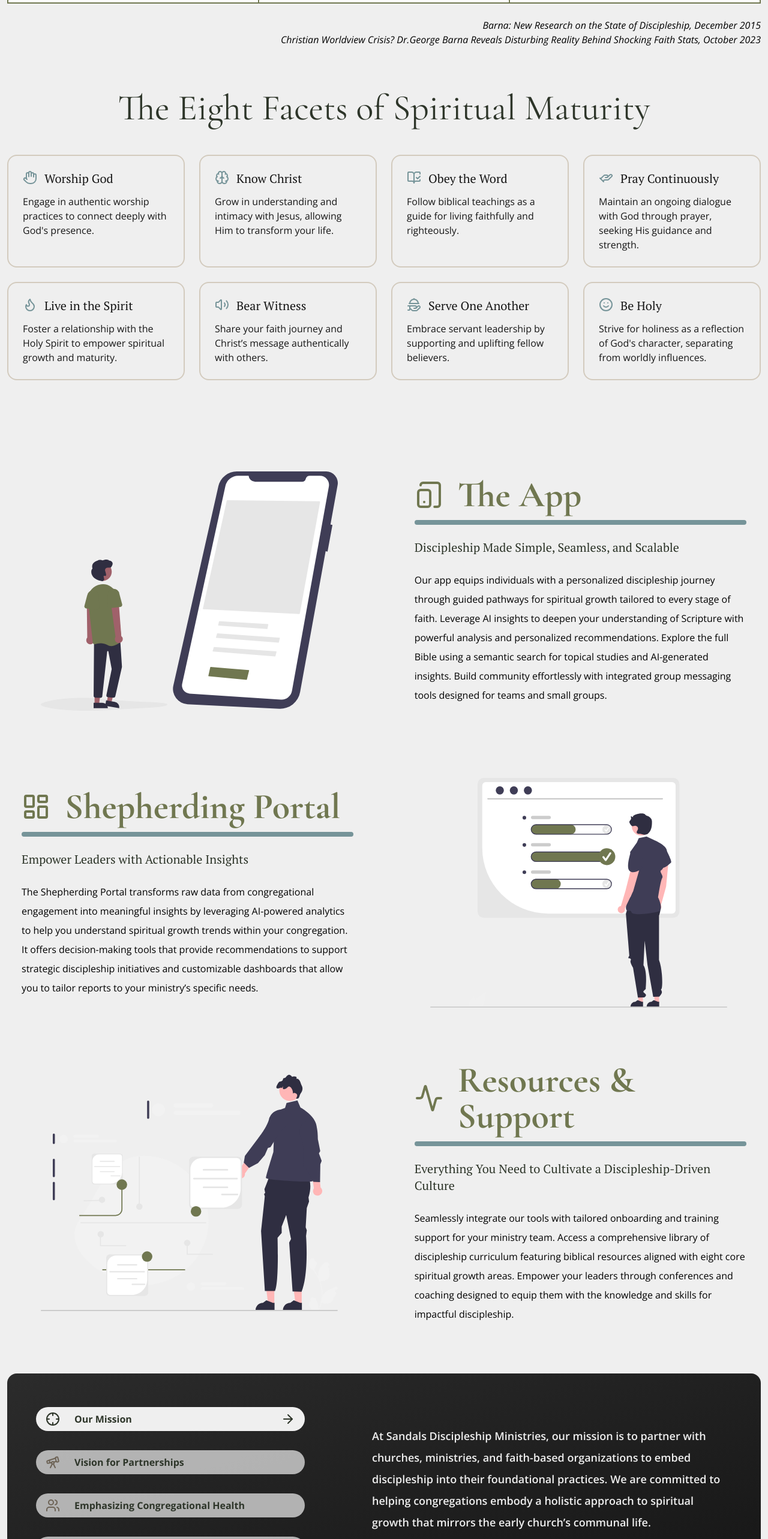
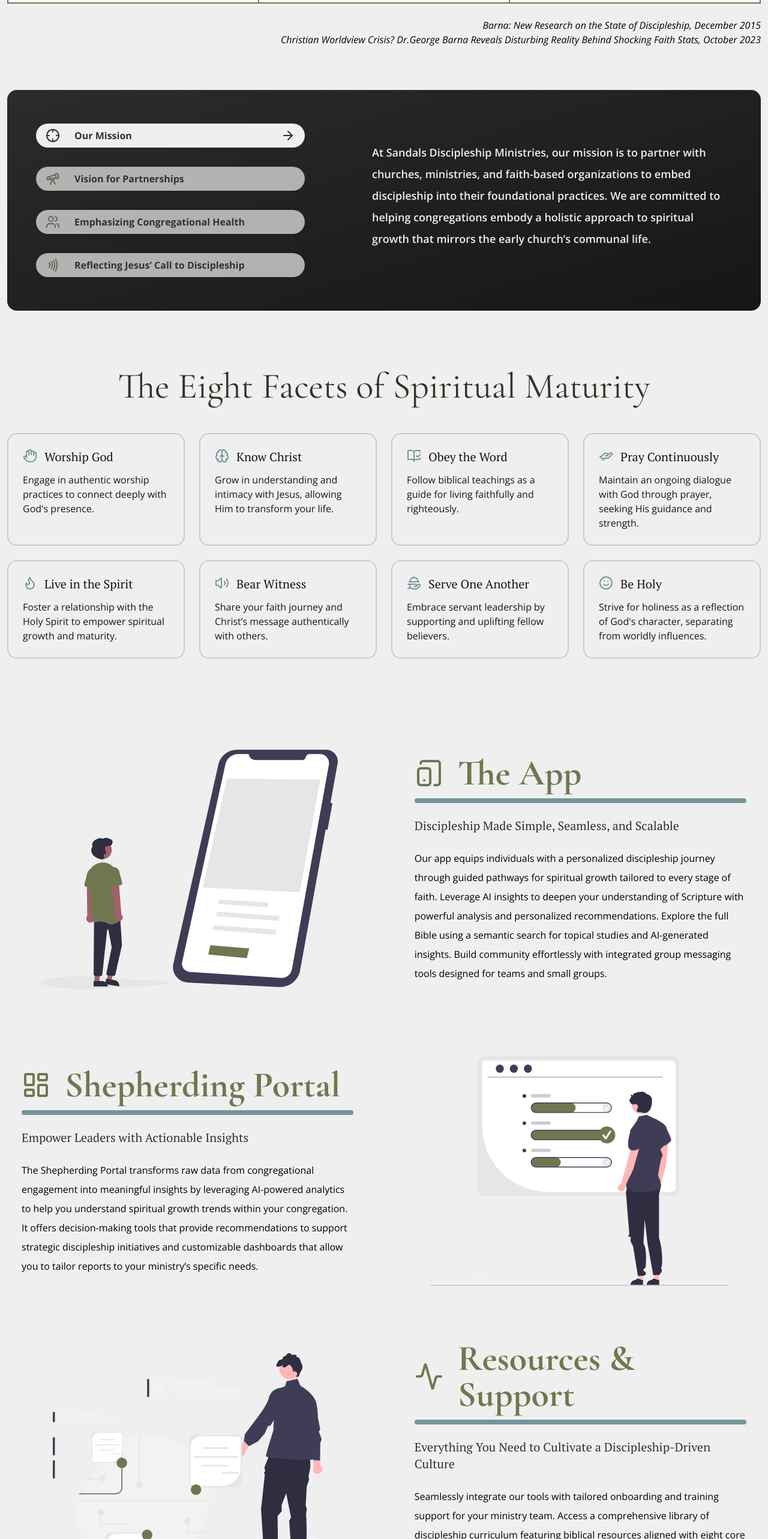
Before and after one commit to pandalexander/sandals-site, a React (Vite) app: page / in a window 1280 px wide. Shown: the part 1680-4246 px from the top of the page at 60% size. Built offline with nearby package versions, Linux system fonts and the light colour scheme.

Commit message:
Reorder page layout and fix spacing

```diff
--- a/src/App.jsx
+++ b/src/App.jsx
@@ -30,11 +30,11 @@
         <Hero />
         <ScrollSection notDiscipleshipList={notDiscipleshipList} />
         <WhyDisciple />
+        <Mission />
 
         <CorePrinciples />
 
         <Services />
-        <Mission />
         <Footer />
       </div>
 
--- a/src/components/Mission.jsx
+++ b/src/components/Mission.jsx
@@ -34,7 +34,7 @@
   ];
   return (
     <>
-      <div className="w-full flex justify-center mb-12">
+      <div className="w-full flex justify-center mt-12">
         <section
           className="w-full max-w-7xl bg-gradient-to-br from-baseDark/90 to-baseDark rounded-2xl my-6 mx-3 py-14 px-8 md:px-12
                 flex flex-col-reverse items-center gap-8
```
